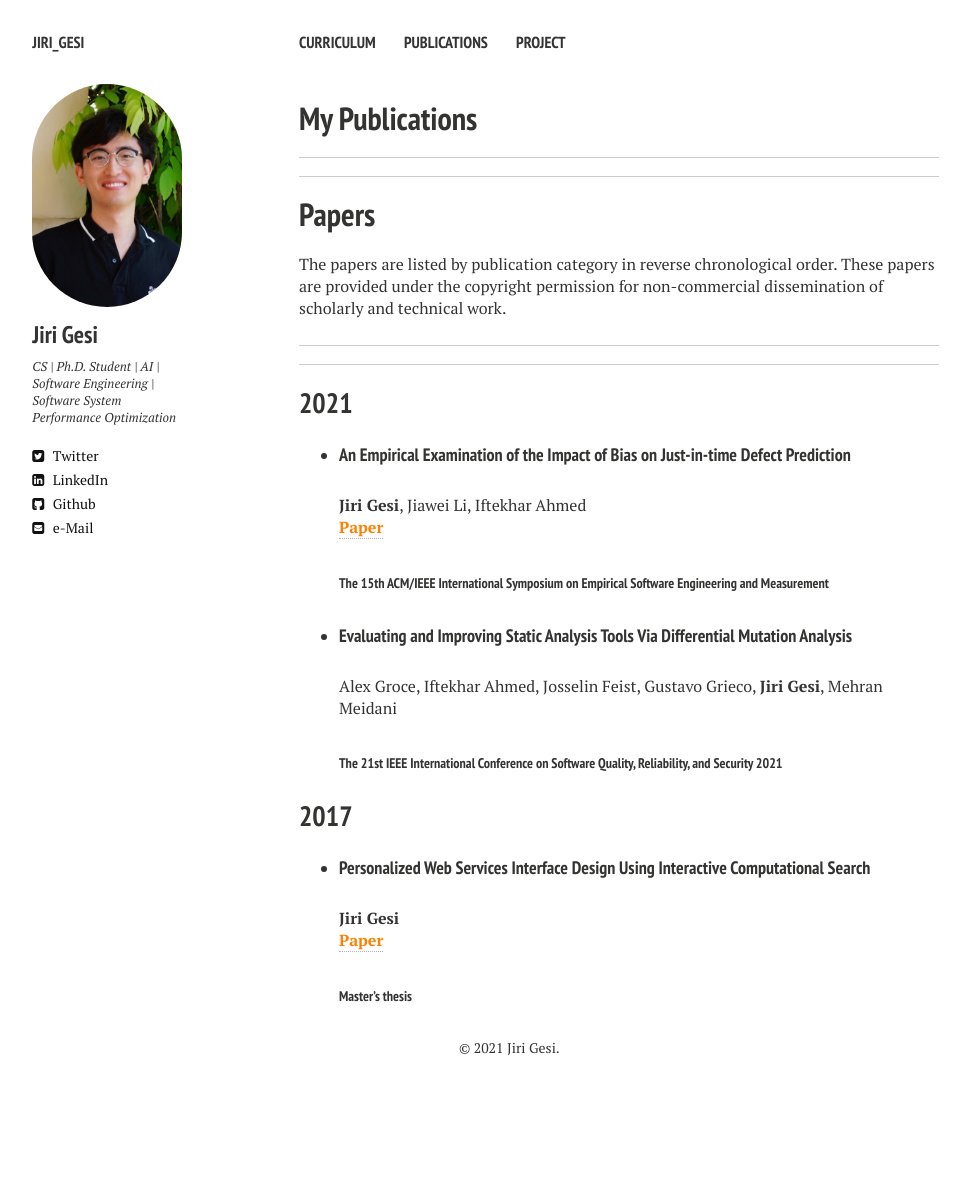
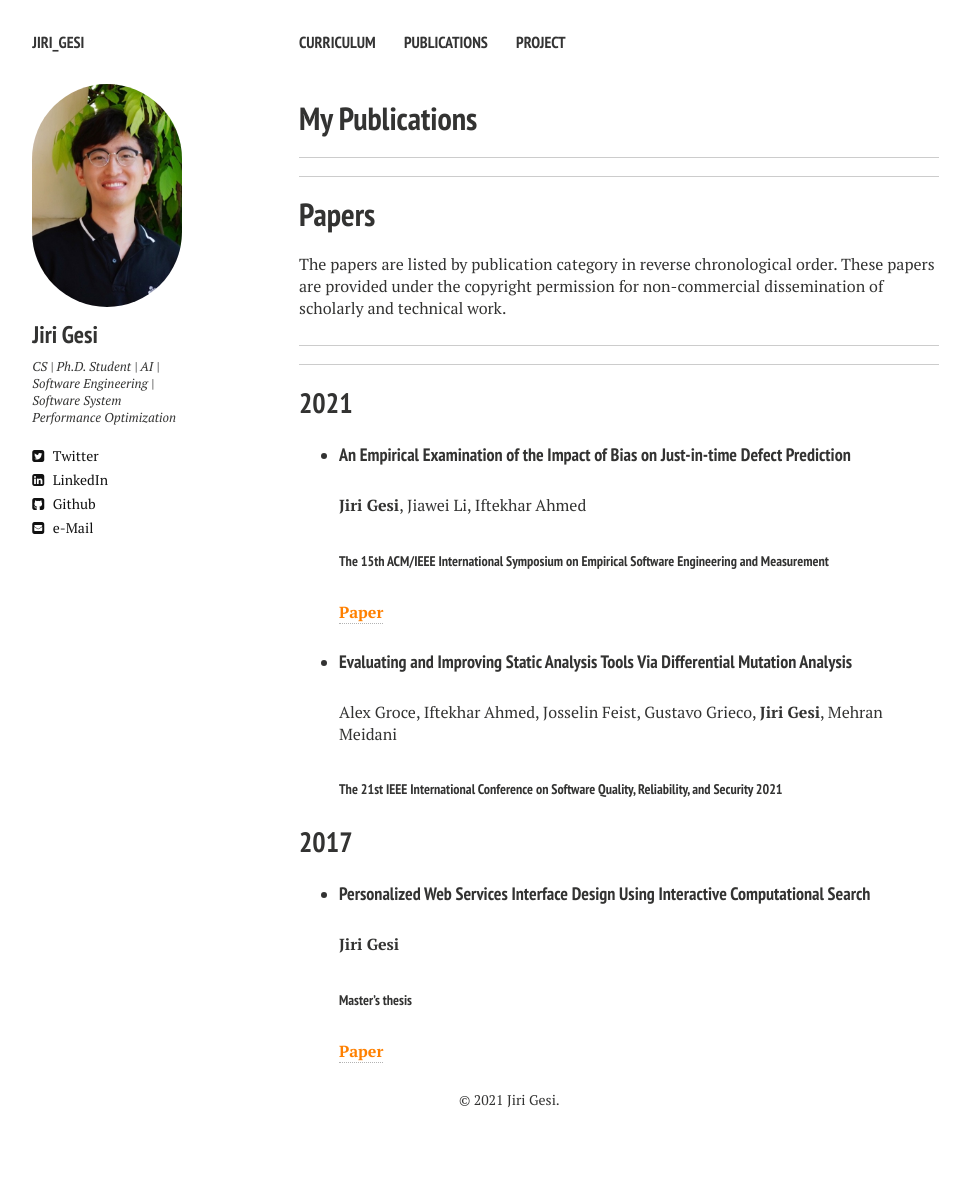
Before and after one commit to Jirigesi/Jirigesi.github.io, a Jekyll site: the page built from publications.md, in a window 1280 px wide. Shown: the whole page, without its empty margins (21-991 px from the left). Built offline with Jekyll 4.4.1, drawn with Linux system fonts in a browser that asks for light colours; nearby versions of some CDN libraries; before the commit the page ends 1138 px from its top, so only the background shows below that.

Commit message:
Update publications.md

```diff
--- a/publications.md
+++ b/publications.md
@@ -20,18 +20,16 @@ copyright permission for non-commercial dissemination of scholarly and technical
 ## 2021
 * #### An Empirical Examination of the Impact of Bias on Just-in-time Defect Prediction
   **Jiri Gesi**, Jiawei Li, Iftekhar Ahmed
+  ###### The 15th ACM/IEEE International Symposium on Empirical Software Engineering and Measurement
+  <a href="https://dl.acm.org/doi/abs/10.1145/3475716.3475791" target="_blank" style="color:rgb(255,128,0)">**Paper**</a>
 
-  <a href="https://dl.acm.org/doi/abs/10.1145/3475716.3475791" target="_blank" style="color:rgb(255,128,0)">**Paper**</a>
-  ###### The 15th ACM/IEEE International Symposium on Empirical Software Engineering and Measurement
 
 * #### Evaluating and Improving Static Analysis Tools Via Differential Mutation Analysis
   Alex Groce, Iftekhar Ahmed, Josselin Feist, Gustavo Grieco, **Jiri Gesi**, Mehran Meidani
   ###### The 21st IEEE International Conference on Software Quality, Reliability, and Security 2021
 
-
 ## 2017
 * #### Personalized Web Services Interface Design Using Interactive Computational Search
   **Jiri Gesi**
-
+  ###### Master's thesis
   <a href="https://deepblue.lib.umich.edu/bitstream/handle/2027.42/140766/Thesis%20Report__Fun%20Jirigesi.pdf?sequence=1" target="_blank" style="color:rgb(255,128,0)">**Paper**</a>
-  ###### Master's thesis
```
